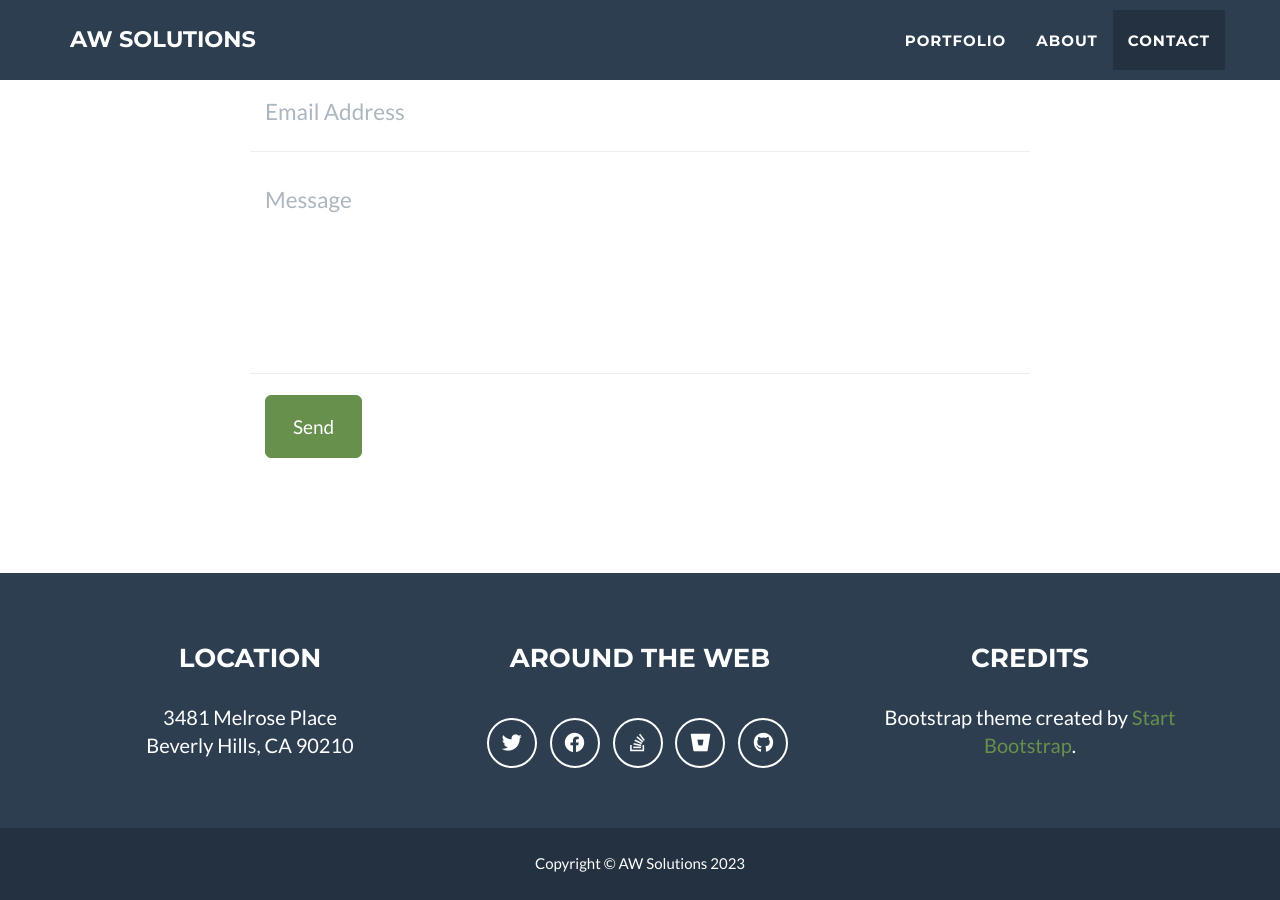
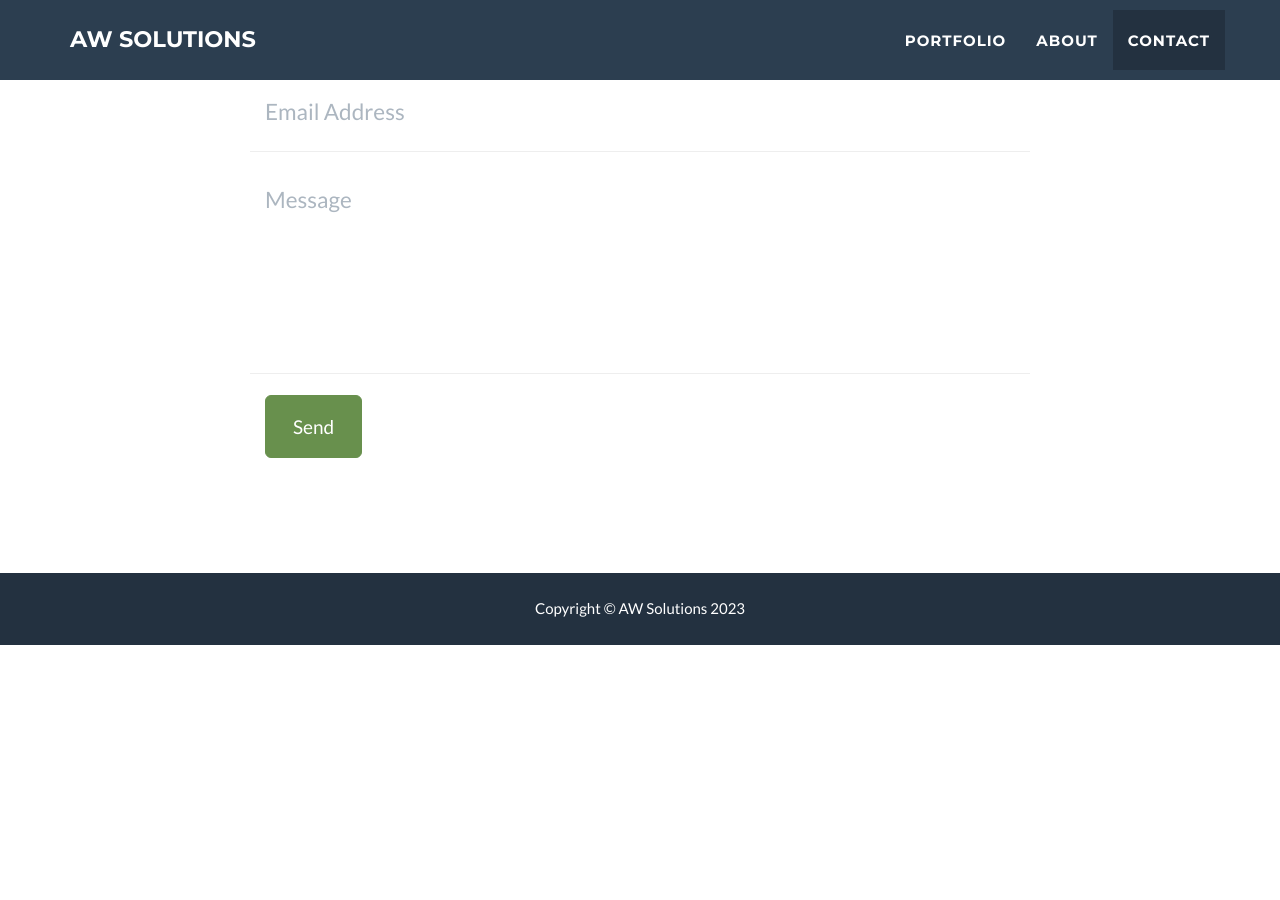
Before and after one commit to awsolutionsdevel/awsolutionsdevel.github.io, a Jekyll site: the page built from _posts/2014-07-18-project-1.markdown, in a window 1280 px wide and 900 px high, scrolled down 2491 px. Built offline with Jekyll 4.4.1, drawn with Linux system fonts in a browser that asks for light colours; after the commit the page ends 3136 px from its top, so only the background shows below that; some of the changed text lies outside the part shown.

Commit message:
Remove  footer

```diff
--- a/_config.yml
+++ b/_config.yml
@@ -4,7 +4,7 @@
 url: https://github.com/jeromelachaud/freelancer-theme
 description: "Write an awesome description for your new site here. You can edit this line in _config.yml. It will appear in your document head meta (for Google search results) and in your feed.xml site description."
 keywords: "your keywords, separated by commas"
-skills: "Web Developer - Graphic Artist - User Experience Designer"
+skills: "App Developer"
 meta_author: LastName FirstName
 
 # Google webmaster tools
--- a/_includes/footer.html
+++ b/_includes/footer.html
@@ -1,34 +1,5 @@
 <!-- Footer -->
 <footer class="text-center">
-  <div class="footer-above">
-    <div class="container">
-      <div class="row">
-        <div class="footer-col col-md-4">
-          <h3>{{ site.footer.location }}</h3>
-          <p>
-            {% for adress in site.address %}
-            {{ adress.line }} <br>
-            {% endfor %}
-          </p>
-        </div>
-        <div class="footer-col col-md-4">
-          <h3>{{ site.footer.social }}</h3>
-          <ul class="list-inline">
-            {% for network in site.social %}
-            <li>
-              <a href="{{ network.url }}" class="btn-social btn-outline"><i
-                  class="fa-brands fa-fw fa-{{ network.title }}"></i></a>
-            </li>
-            {% endfor %}
-          </ul>
-        </div>
-        <div class="footer-col col-md-4">
-          <h3>{{ site.footer.credits }}</h3>
-          <p>{{ site.credits }}</p>
-        </div>
-      </div>
-    </div>
-  </div>
   <div class="footer-below">
     <div class="container">
       <div class="row">
```
